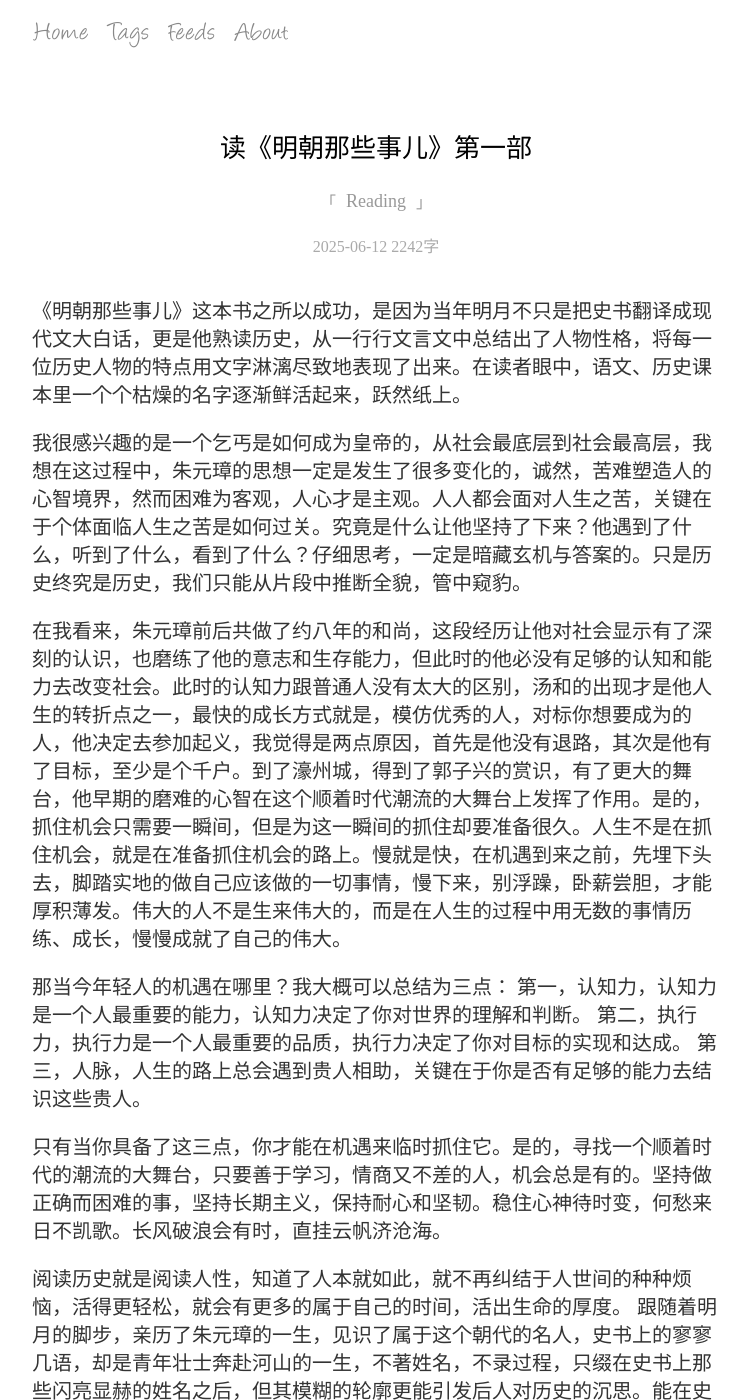
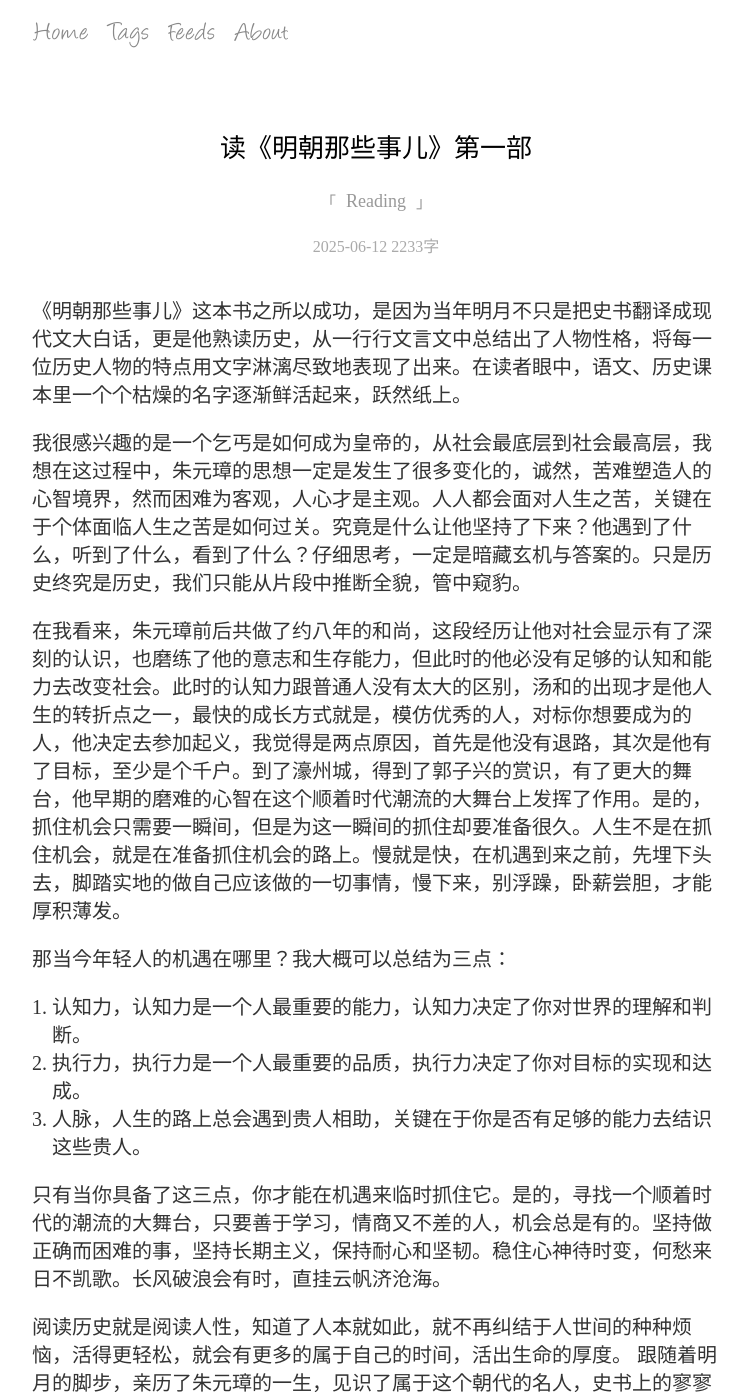
Before and after one commit to smallevilbeast/smallevilbeast.github.io, a Jekyll site: the page built from _posts/2025-06-12-reading-mingchao1.md, in a window 1280 px wide and 1400 px high. Shown: the whole window, without its empty margins (264-1011 px from the left). Built offline with Jekyll 4.4.1, drawn with Linux system fonts in a browser that asks for light colours; some web fonts are replaced; some of the changed text lies outside the part shown.

Commit message:
reading mingchao1

```diff
--- a/_posts/2025-06-12-reading-mingchao1.md
+++ b/_posts/2025-06-12-reading-mingchao1.md
@@ -8,12 +8,12 @@ categories: [Reading]
 
 我很感兴趣的是一个乞丐是如何成为皇帝的，从社会最底层到社会最高层，我想在这过程中，朱元璋的思想一定是发生了很多变化的，诚然，苦难塑造人的心智境界，然而困难为客观，人心才是主观。人人都会面对人生之苦，关键在于个体面临人生之苦是如何过关。究竟是什么让他坚持了下来？他遇到了什么，听到了什么，看到了什么？仔细思考，一定是暗藏玄机与答案的。只是历史终究是历史，我们只能从片段中推断全貌，管中窥豹。
 
-在我看来，朱元璋前后共做了约八年的和尚，这段经历让他对社会显示有了深刻的认识，也磨练了他的意志和生存能力，但此时的他必没有足够的认知和能力去改变社会。此时的认知力跟普通人没有太大的区别，汤和的出现才是他人生的转折点之一，最快的成长方式就是，模仿优秀的人，对标你想要成为的人，他决定去参加起义，我觉得是两点原因，首先是他没有退路，其次是他有了目标，至少是个千户。到了濠州城，得到了郭子兴的赏识，有了更大的舞台，他早期的磨难的心智在这个顺着时代潮流的大舞台上发挥了作用。是的，抓住机会只需要一瞬间，但是为这一瞬间的抓住却要准备很久。人生不是在抓住机会，就是在准备抓住机会的路上。慢就是快，在机遇到来之前，先埋下头去，脚踏实地的做自己应该做的一切事情，慢下来，别浮躁，卧薪尝胆，才能厚积薄发。伟大的人不是生来伟大的，而是在人生的过程中用无数的事情历练、成长，慢慢成就了自己的伟大。
+在我看来，朱元璋前后共做了约八年的和尚，这段经历让他对社会显示有了深刻的认识，也磨练了他的意志和生存能力，但此时的他必没有足够的认知和能力去改变社会。此时的认知力跟普通人没有太大的区别，汤和的出现才是他人生的转折点之一，最快的成长方式就是，模仿优秀的人，对标你想要成为的人，他决定去参加起义，我觉得是两点原因，首先是他没有退路，其次是他有了目标，至少是个千户。到了濠州城，得到了郭子兴的赏识，有了更大的舞台，他早期的磨难的心智在这个顺着时代潮流的大舞台上发挥了作用。是的，抓住机会只需要一瞬间，但是为这一瞬间的抓住却要准备很久。人生不是在抓住机会，就是在准备抓住机会的路上。慢就是快，在机遇到来之前，先埋下头去，脚踏实地的做自己应该做的一切事情，慢下来，别浮躁，卧薪尝胆，才能厚积薄发。
 
 那当今年轻人的机遇在哪里？我大概可以总结为三点：
-第一，认知力，认知力是一个人最重要的能力，认知力决定了你对世界的理解和判断。
-第二，执行力，执行力是一个人最重要的品质，执行力决定了你对目标的实现和达成。
-第三，人脉，人生的路上总会遇到贵人相助，关键在于你是否有足够的能力去结识这些贵人。
+1. 认知力，认知力是一个人最重要的能力，认知力决定了你对世界的理解和判断。
+2. 执行力，执行力是一个人最重要的品质，执行力决定了你对目标的实现和达成。
+3. 人脉，人生的路上总会遇到贵人相助，关键在于你是否有足够的能力去结识这些贵人。
 
 只有当你具备了这三点，你才能在机遇来临时抓住它。是的，寻找一个顺着时代的潮流的大舞台，只要善于学习，情商又不差的人，机会总是有的。坚持做正确而困难的事，坚持长期主义，保持耐心和坚韧。稳住心神待时变，何愁来日不凯歌。长风破浪会有时，直挂云帆济沧海。
 
```
Also changed, not shown: other parts of _posts/2025-06-12-reading-mingchao1.md (+2 -0 lines).
